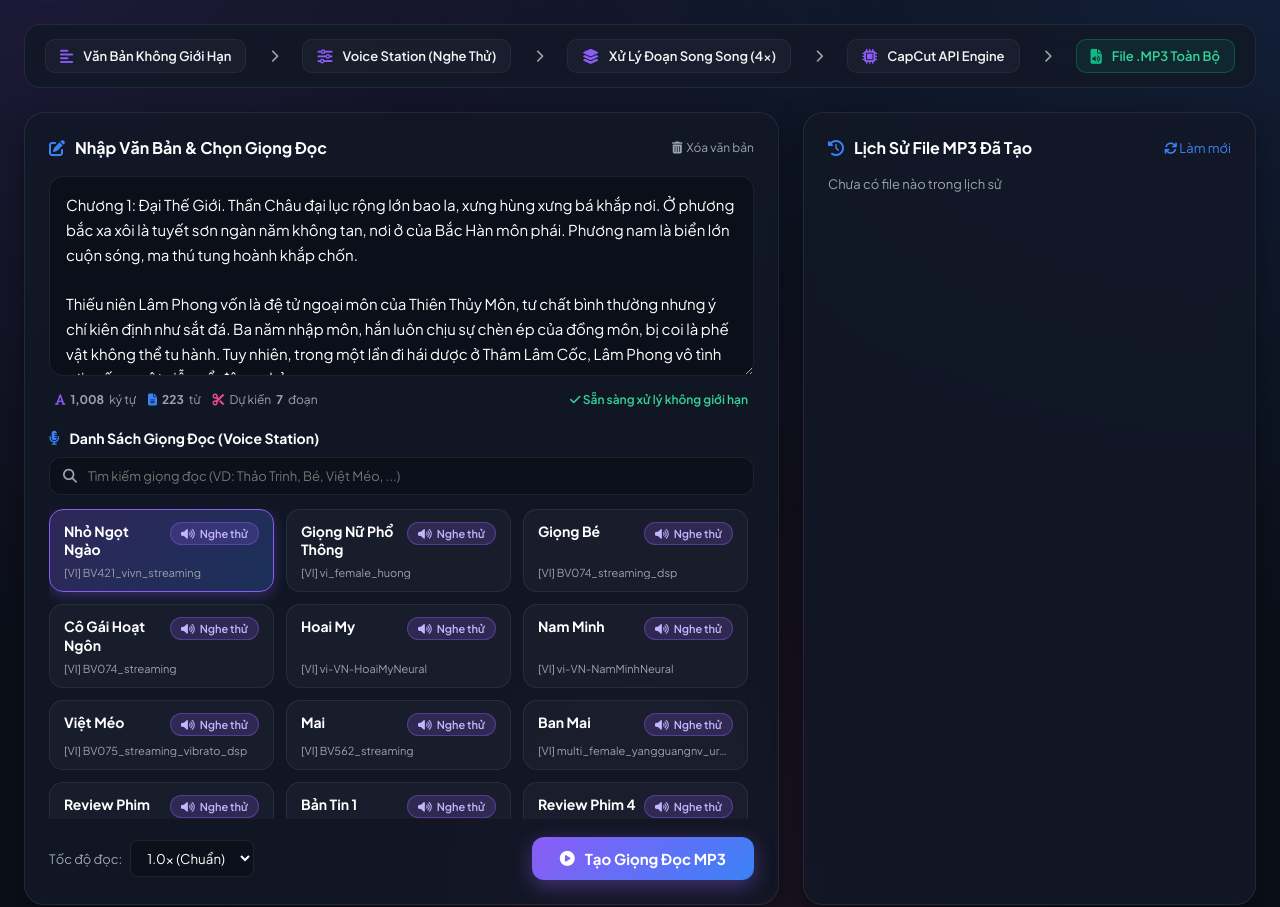
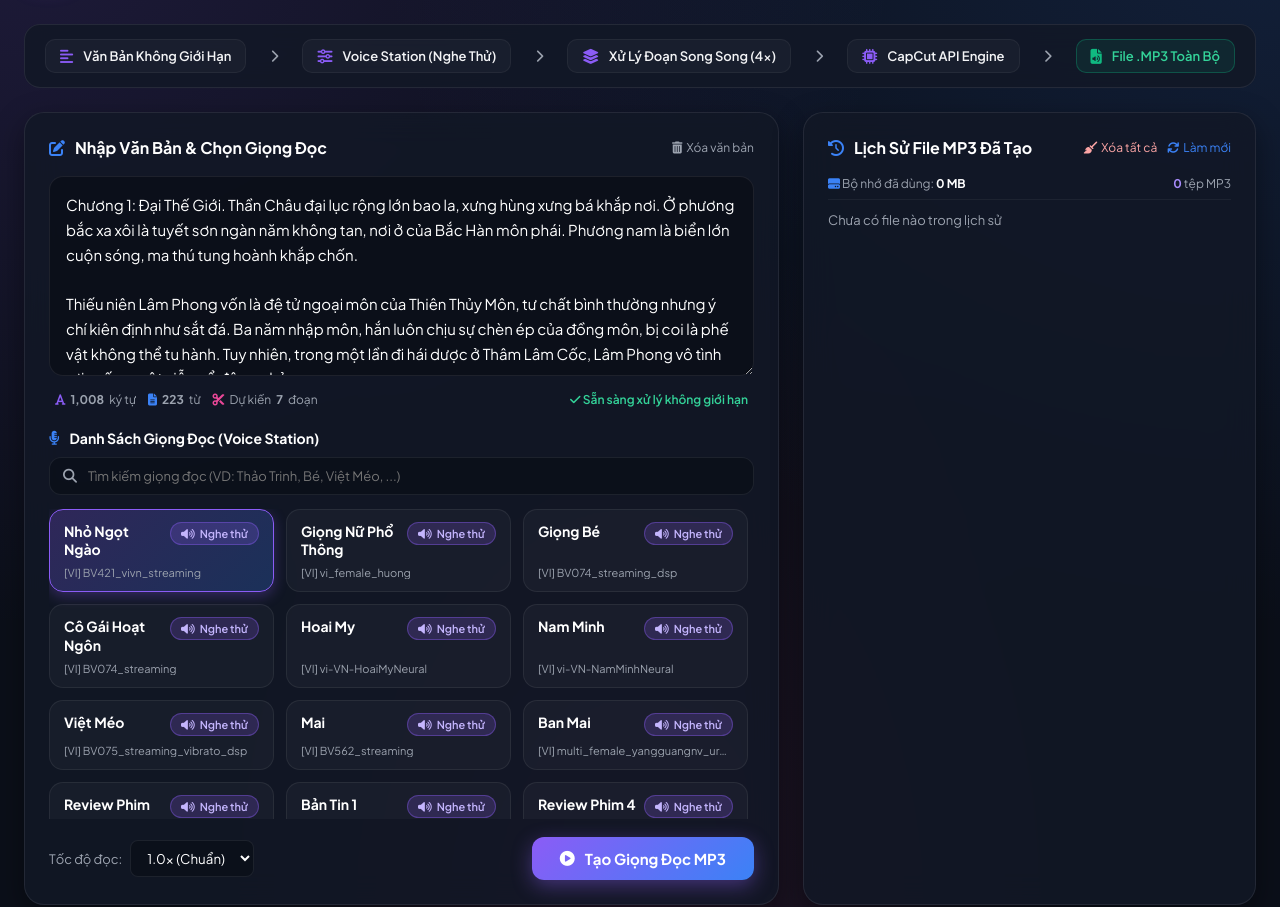
Before and after one commit to sleep2k0965388977-png/sleep2k, a Flask app: page / in a window 1280 px wide. Shown: the part 93-1000 px from the top of the page. Run offline with Flask 3, Linux system fonts and the light colour scheme; data that the repository does not hold is empty.

Commit message:
Add history file deletion, clear all history, and graceful 404 poll handling

```diff
--- a/app.py
+++ b/app.py
@@ -39,10 +39,6 @@ def find_voice_info(voice_type):
     return None
 
 def split_text_into_chunks(text, max_chars=180):
-    """
-    Split text of ANY length (unlimited characters) into sentence-aware chunks.
-    Guarantees 100% full coverage without losing a single character.
-    """
     sentences = re.split(r'(?<=[.!?;\n])\s+', text.strip())
     chunks = []
     current_chunk = ''
@@ -75,9 +71,6 @@ def split_text_into_chunks(text, max_chars=180):
     return chunks if chunks else [text]
 
 def fetch_chunk_audio(idx, text_chunk, voice, resource_id, rate):
-    """
-    Helper function to process a single chunk with retries.
-    """
     for retry in range(3):
         try:
             create_res = client.create_tts_task(texts=text_chunk, voice=voice, resource_id=resource_id, rate=rate)
@@ -114,9 +107,6 @@ def fetch_chunk_audio(idx, text_chunk, voice, resource_id, rate):
     return idx, None, 0
 
 def run_tts_job(job_id, text, voice, resource_id, rate):
-    """
-    Multi-threaded parallel worker to process unlimited text chunks concurrently (4x faster).
-    """
     try:
         chunks = split_text_into_chunks(text, max_chars=180)
         total_chunks = len(chunks)
@@ -127,14 +117,14 @@ def run_tts_job(job_id, text, voice, resource_id, rate):
             "message": f"Đã chia văn bản ({len(text)} ký tự) thành {total_chunks} đoạn...",
             "total_chunks": total_chunks,
             "completed_chunks": 0,
-            "result": None
+            "result": None,
+            "updated_at": time.time()
         }
 
         chunk_results = [None] * total_chunks
         durations = [0] * total_chunks
         completed_count = 0
 
-        # Run 4 parallel threads for 4x faster processing of long texts/novels
         with ThreadPoolExecutor(max_workers=4) as executor:
             futures = [
                 executor.submit(fetch_chunk_audio, i, chunk_text, voice, resource_id, rate)
@@ -152,12 +142,12 @@ def run_tts_job(job_id, text, voice, resource_id, rate):
                     JOBS[job_id]["progress"] = progress_pct
                     JOBS[job_id]["completed_chunks"] = completed_count
                     JOBS[job_id]["message"] = f"Đang tạo giọng đọc song song: {completed_count}/{total_chunks} đoạn ({progress_pct}%)..."
+                    JOBS[job_id]["updated_at"] = time.time()
                 else:
                     JOBS[job_id]["status"] = "error"
                     JOBS[job_id]["message"] = f"Không thể xử lý đoạn {idx+1}/{total_chunks}. Vui lòng thử lại!"
                     return
 
-        # Merge all chunks preserving original sequence order
         JOBS[job_id]["progress"] = 95
         JOBS[job_id]["message"] = "Đang ghép nối toàn bộ tệp âm thanh MP3..."
 
@@ -187,10 +177,12 @@ def run_tts_job(job_id, text, voice, resource_id, rate):
             "total_chunks": total_chunks,
             "voice": voice
         }
+        JOBS[job_id]["updated_at"] = time.time()
 
     except Exception as e:
         JOBS[job_id]["status"] = "error"
         JOBS[job_id]["message"] = f"Lỗi hệ thống: {str(e)}"
+        JOBS[job_id]["updated_at"] = time.time()
 
 @app.route("/")
 def index():
@@ -222,10 +214,10 @@ def generate_job():
             "status": "queued",
             "progress": 0,
             "message": "Đang phân tích văn bản không giới hạn ký tự...",
-            "result": None
+            "result": None,
+            "updated_at": time.time()
         }
 
-        # Start background multi-threaded worker
         t = threading.Thread(target=run_tts_job, args=(job_id, text, voice, resource_id, rate), daemon=True)
         t.start()
 
@@ -238,7 +230,11 @@ def generate_job():
 def get_job_status(job_id):
     job = JOBS.get(job_id)
     if not job:
-        return jsonify({"status": "error", "message": "Job không tồn tại"}), 404
+        return jsonify({
+            "status": "error",
+            "error_type": "job_not_found",
+            "message": "Tiến trình cũ không tồn tại (Server vừa được khởi động lại). Vui lòng bấm Tạo Giọng Đọc MP3 để thử lại!"
+        }), 404
     return jsonify(job)
 
 @app.route("/api/preview_voice", methods=["POST"])
@@ -315,14 +311,48 @@ def serve_preview_audio(filename):
 @app.route("/api/history", methods=["GET"])
 def get_history():
     files = []
+    total_bytes = 0
     for p in sorted(OUTPUT_DIR.glob("*.mp3"), key=os.path.getmtime, reverse=True):
+        size_bytes = p.stat().st_size
+        total_bytes += size_bytes
         files.append({
             "filename": p.name,
             "download_url": f"/output/{p.name}",
             "created_at": time.strftime('%H:%M:%S %d/%m/%Y', time.localtime(p.stat().st_mtime)),
-            "size_kb": round(p.stat().st_size / 1024, 1)
+            "size_kb": round(size_bytes / 1024, 1)
         })
-    return jsonify({"status": "success", "files": files})
+
+    size_mb = round(total_bytes / (1024 * 1024), 2)
+    return jsonify({
+        "status": "success",
+        "files": files,
+        "total_files": len(files),
+        "total_size_mb": size_mb
+    })
+
+@app.route("/api/delete_file/<filename>", methods=["DELETE"])
+def delete_file(filename):
+    try:
+        clean_name = os.path.basename(filename)
+        target = OUTPUT_DIR / clean_name
+        if target.exists() and target.is_file():
+            target.unlink()
+            return jsonify({"status": "success", "message": f"Đã xóa file {clean_name}"})
+        return jsonify({"status": "error", "message": "File không tồn tại"}), 404
+    except Exception as e:
+        return jsonify({"status": "error", "message": str(e)}), 500
+
+@app.route("/api/clear_history", methods=["POST"])
+def clear_history():
+    try:
+        deleted_count = 0
+        for p in OUTPUT_DIR.glob("*.mp3"):
+            if p.is_file():
+                p.unlink()
+                deleted_count += 1
+        return jsonify({"status": "success", "message": f"Đã xóa {deleted_count} file lịch sử!"})
+    except Exception as e:
+        return jsonify({"status": "error", "message": str(e)}), 500
 
 if __name__ == "__main__":
     import sys
--- a/templates/index.html
+++ b/templates/index.html
@@ -20,6 +20,7 @@
             --accent-blue: #3b82f6;
             --accent-pink: #ec4899;
             --accent-emerald: #10b981;
+            --accent-red: #ef4444;
             --text-main: #f3f4f6;
             --text-muted: #9ca3af;
         }
@@ -532,7 +533,18 @@
             opacity: 0.9;
         }
 
-        /* History List */
+        /* History List & Controls */
+        .history-stats-bar {
+            display: flex;
+            align-items: center;
+            justify-content: space-between;
+            font-size: 12px;
+            color: var(--text-muted);
+            margin-bottom: 12px;
+            padding-bottom: 8px;
+            border-bottom: 1px solid rgba(255, 255, 255, 0.05);
+        }
+
         .history-list {
             display: flex;
             flex-direction: column;
@@ -731,9 +772,20 @@
                     <div class="card-title">
                         <i class="fa-solid fa-clock-rotate-left"></i> Lịch Sử File MP3 Đã Tạo
                     </div>
-                    <button onclick="loadHistory()" style="background: none; border: none; color: var(--accent-blue); cursor: pointer; font-size: 13px;">
-                        <i class="fa-solid fa-arrows-rotate"></i> Làm mới
-                    </button>
+                    <div style="display: flex; gap: 10px;">
+                        <button onclick="clearAllHistory()" style="background: none; border: none; color: #fca5a5; cursor: pointer; font-size: 12px; display: flex; align-items: center; gap: 4px;">
+                            <i class="fa-solid fa-broom"></i> Xóa tất cả
+                        </button>
+                        <button onclick="loadHistory()" style="background: none; border: none; color: var(--accent-blue); cursor: pointer; font-size: 12px; display: flex; align-items: center; gap: 4px;">
+                            <i class="fa-solid fa-arrows-rotate"></i> Làm mới
+                        </button>
+                    </div>
+                </div>
+
+                <!-- History Storage Stats Bar -->
+                <div class="history-stats-bar">
+                    <span><i class="fa-solid fa-hard-drive" style="color: var(--accent-blue);"></i> Bộ nhớ đã dùng: <strong id="historySize" style="color: #fff;">0 MB</strong></span>
+                    <span><strong id="historyCount" style="color: #a78bfa;">0</strong> tệp MP3</span>
                 </div>
 
                 <div class="history-list" id="historyList">
@@ -949,6 +1001,16 @@ Hắn từng bước quật khởi, đánh bại các thiên tài đồng môn,
                 const pollInterval = setInterval(async () => {
                     try {
                         const sresp = await fetch(`/api/job_status/${jobId}`);
+
+                        // Handle server restart or 404 gracefully
+                        if (sresp.status === 404) {
+                            clearInterval(pollInterval);
+                            progressCard.classList.remove("show");
+                            btn.disabled = false;
+                            btn.innerHTML = `<i class="fa-solid fa-circle-play"></i> Tạo Giọng Đọc MP3`;
+                            return;
+                        }
+
                         const sdata = await sresp.json();
 
                         if (sdata.status === "processing" || sdata.status === "queued") {
@@ -1011,6 +1073,9 @@ Hắn từng bước quật khởi, đánh bại các thiên tài đồng môn,
                 const listEl = document.getElementById("historyList");
                 listEl.innerHTML = "";
 
+                document.getElementById("historySize").innerText = (data.total_size_mb || 0) + " MB";
+                document.getElementById("historyCount").innerText = data.total_files || 0;
+
                 if (data.status === "success" && data.files.length > 0) {
                     data.files.forEach(f => {
                         const item = document.createElement("div");
@@ -1019,13 +1084,18 @@ Hắn từng bước quật khởi, đánh bại các thiên tài đồng môn,
                             <div class="file-info">
                                 <div class="file-icon"><i class="fa-solid fa-file-audio"></i></div>
                                 <div class="file-details">
-                                    <h4>${f.filename}</h4>
+                                    <h4 title="${f.filename}">${f.filename}</h4>
                                     <p>${f.created_at} • ${f.size_kb} KB</p>
                                 </div>
                             </div>
-                            <a href="${f.download_url}" download class="download-btn" style="padding: 6px 12px; font-size: 11px;">
-                                <i class="fa-solid fa-download"></i> Tải
-                            </a>
+                            <div class="history-actions">
+                                <a href="${f.download_url}" download class="download-btn" style="padding: 6px 10px; font-size: 11px; margin-top: 0;">
+                                    <i class="fa-solid fa-download"></i> Tải
+                                </a>
+                                <button class="btn-delete" title="Xóa file này" onclick="deleteHistoryFile('${f.filename}')">
+                                    <i class="fa-solid fa-trash-can"></i>
+                                </button>
+                            </div>
                         `;
                         listEl.appendChild(item);
                     });
@@ -1037,6 +1107,36 @@ Hắn từng bước quật khởi, đánh bại các thiên tài đồng môn,
             }
         }
 
+        async function deleteHistoryFile(filename) {
+            if (!confirm(`Bạn có chắc muốn xóa file ${filename}?`)) return;
+            try {
+                const resp = await fetch(`/api/delete_file/${filename}`, { method: "DELETE" });
+                const data = await resp.json();
+                if (data.status === "success") {
+                    loadHistory();
+                } else {
+                    alert("Lỗi: " + data.message);
+                }
+            } catch (e) {
+                alert("Lỗi kết nối khi xóa file: " + e.message);
+            }
+        }
+
+        async function clearAllHistory() {
+            if (!confirm("Bạn có chắc muốn xóa TOÀN BỘ file MP3 trong lịch sử không?")) return;
+            try {
+                const resp = await fetch("/api/clear_history", { method: "POST" });
+                const data = await resp.json();
+                if (data.status === "success") {
+                    loadHistory();
+                } else {
+                    alert("Lỗi: " + data.message);
+                }
+            } catch (e) {
+                alert("Lỗi kết nối khi dọn dẹp lịch sử: " + e.message);
+            }
+        }
+
         // Init
         fetchVoices();
         loadHistory();
```
Also changed, not shown: other parts of templates/index.html (+30 -1 lines).
